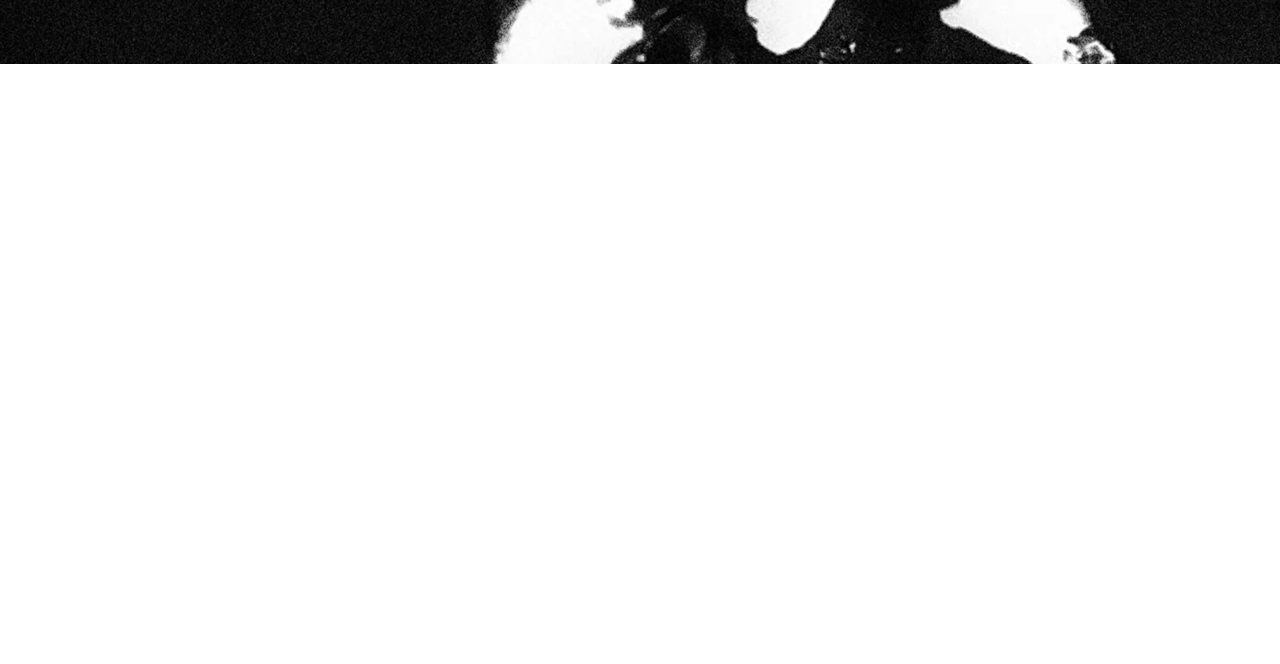
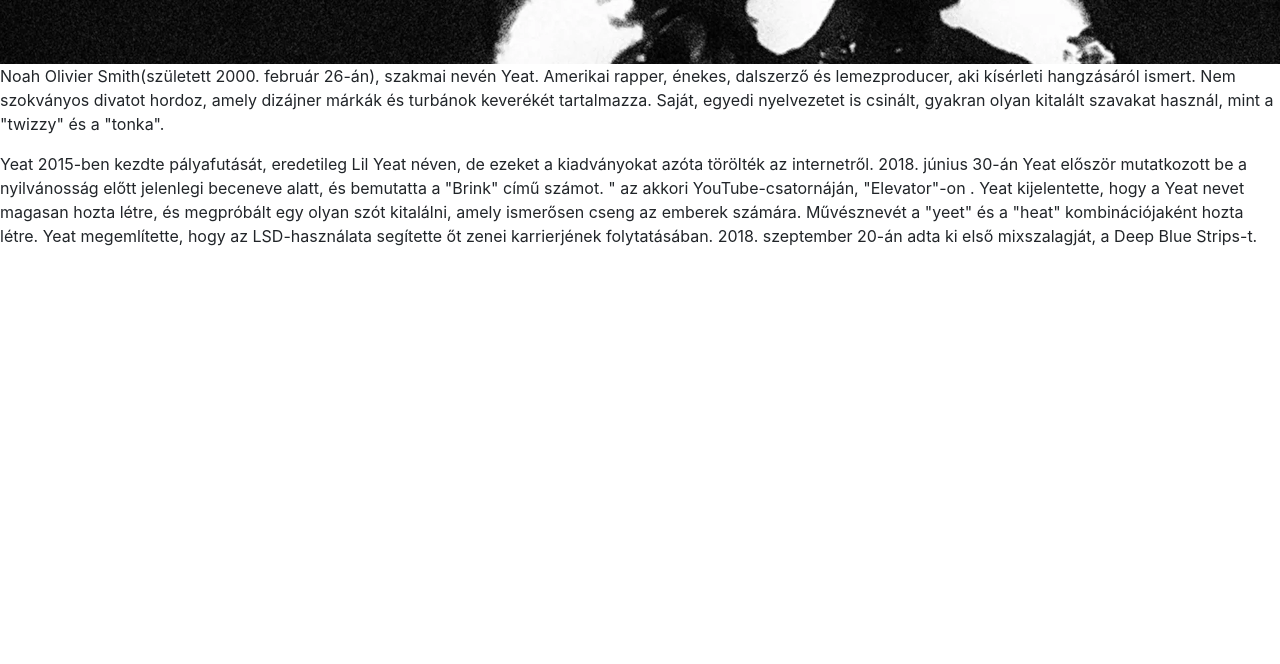
Before and after one commit to xentrr/ikt-weblap, a plain HTML site: page index.html in a window 1280 px wide. Shown: the part 136-800 px from the top of the page. Drawn offline with Linux system fonts and the light colour scheme.

Commit message:
Update index.html

```diff
--- a/index.html
+++ b/index.html
@@ -17,16 +17,45 @@
                 </div>
                 <div class="col-md-8 kozep">
                     <nav>
-                        <a href="index.html"><button class="btn btn-light btn-lg">Főoldal</button></a>
-                        <a href="dalok.html"><button class="btn btn-light btn-lg">Dalok, dalszövegek</button></a>
-                        <a href="form.html"><button class="btn btn-light btn-lg">Jelentkezés</button></a>
+                        <a href="index.html"><button class="btn btn-light btn-lg"
+                                style="background-color:transparent">Főoldal</button></a>
+                        <a href="dalok.html"><button class="btn btn-light btn-lg"
+                                style="background-color:transparent">Dalok, dalszövegek</button></a>
+                        <a href="form.html"><button class="btn btn-light btn-lg"
+                                style="background-color:transparent">Jelentkezés</button></a>
                     </nav>
                 </div>
             </div>
         </div>
     </header>
     <main>
-
+        <div class="container-fluid">
+            <div class="row">
+                <div>
+                    <p>Noah Olivier Smith(született 2000. február 26-án), szakmai nevén Yeat. Amerikai rapper, énekes,
+                        dalszerző és
+                        lemezproducer, aki kísérleti hangzásáról ismert. Nem szokványos divatot hordoz, amely dizájner
+                        márkák és turbánok keverékét
+                        tartalmazza. Saját, egyedi nyelvezetet is csinált, gyakran olyan kitalált szavakat használ, mint
+                        a "twizzy" és a "tonka".</p>
+                </div>
+            </div>
+            <div class="row">
+                <div>
+                    <p>Yeat 2015-ben kezdte pályafutását, eredetileg Lil Yeat néven, de ezeket a kiadványokat azóta
+                        törölték az internetről.
+                        2018. június 30-án Yeat először mutatkozott be a nyilvánosság előtt jelenlegi beceneve alatt, és
+                        bemutatta a "Brink"
+                        című számot. " az akkori YouTube-csatornáján, "Elevator"-on . Yeat kijelentette, hogy a Yeat
+                        nevet magasan hozta létre, és
+                        megpróbált egy olyan szót kitalálni, amely ismerősen cseng az emberek számára. Művésznevét a
+                        "yeet" és a "heat"
+                        kombinációjaként hozta létre. Yeat megemlítette, hogy az LSD-használata segítette őt zenei
+                        karrierjének
+                        folytatásában. 2018. szeptember 20-án adta ki első mixszalagját, a Deep Blue Strips-t.</p>
+                </div>
+            </div>
+        </div>
     </main>
 </body>
 
```
